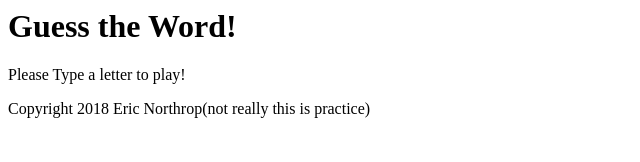
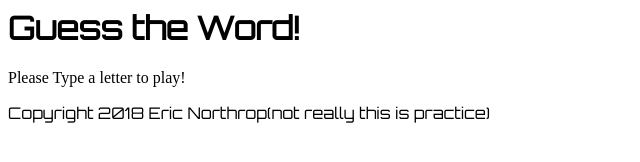
Before and after one commit to erictriestocode/Word-Guess-Game, a plain HTML site: page index.html in a window 1280 px wide. Shown: the whole page, without its empty margins (0-640 px from the left). Drawn offline with Linux system fonts and the light colour scheme.

Commit message:
wording changes, font swap, css initial build

```diff
--- a/assets/css/style.css
+++ b/assets/css/style.css
@@ -0,0 +1,7 @@
+.title{
+    font-family: 'Orbitron', sans-serif;
+}
+
+.footer{
+    font-family: 'Orbitron', sans-serif;
+}
--- a/index.html
+++ b/index.html
@@ -4,11 +4,11 @@
 <head>
     <meta charset="utf-8" />
     <meta http-equiv="X-UA-Compatible" content="IE=edge">
-    <title>Psychic Game</title>
+    <title>Word Guess game!</title>
     <meta name="viewport" content="width=device-width, initial-scale=1">
     <link rel="stylesheet" type="text/css" media="screen" href="assets/css/style.css" />
     <!-- Custom fonts because why not -->
-    <link href="https://fonts.googleapis.com/css?family=Press+Start+2P" rel="stylesheet">
+    <link href="https://fonts.googleapis.com/css?family=Orbitron" rel="stylesheet">
     <!-- Link to internal JS file game.js MOVED TO BOTTOM -->
     <script src="assets/javascript/game.js"></script>
 </head>
```
